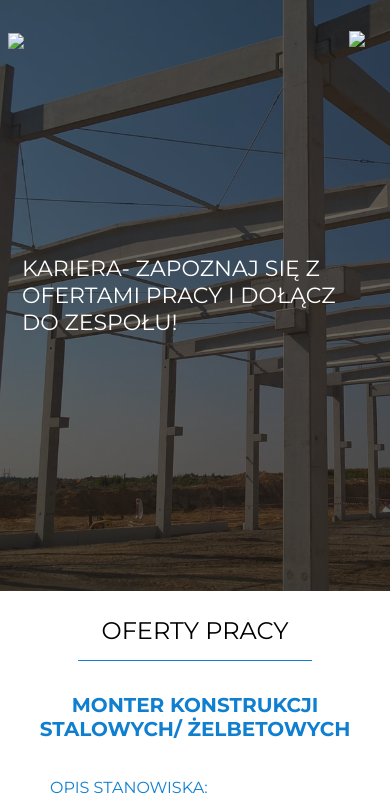
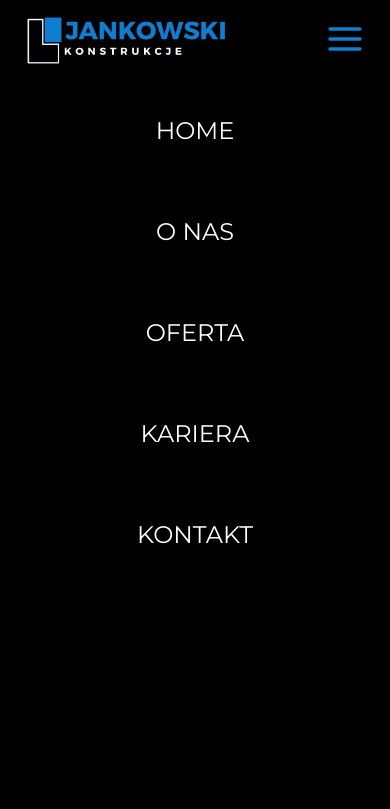
Before and after one commit to Natalia328/jk.rev2.io, a plain HTML site: page kariera.html in a window 390 px wide. Both pictures are taken after a click on the button 356 px from the left and 40 px from the top of the page. Shown: the top 809 px of the page. Drawn offline with Linux system fonts and the light colour scheme; files that its build step writes are made by us from their sources; files whose address does not match are found by name.

Commit message:
Update kariera.html

```diff
--- a/kariera.html
+++ b/kariera.html
@@ -8,32 +8,32 @@
     <meta name="description" content="Profesjonalny montaż prefabrykowanych konstrukcji żelbetowych i konstrukcji stalowych.">
     <link rel="preconnect" href="https://fonts.gstatic.com" crossorigin>
     <link href="https://fonts.googleapis.com/css2?family=Montserrat:wght@200;400;700&display=swap" rel="stylesheet">
-    <link rel="stylesheet" href="dist/css/style.min.css">
+    <link rel="stylesheet" href="style.min.css">
     <title>Jankowski Konstrukcje</title>
 </head>
 <body>
 <nav class="nav">
     <div class="nav__brand">
-        <a class="nav__brand-name" href="/index.html#">
-            <img class='logo' src="/dist/img/logo.png">
+        <a class="nav__brand-name" href="index.html#">
+            <img class='logo' src="logo.png">
             <!-- <p>Jankowski</p>
             <p> Konstrukcje</p> -->
         </a>
     </div>
-    <button class="nav__burger"><img src="/dist/img/menu.svg"></button>
+    <button class="nav__burger"><img src="menu.svg"></button>
     <div class="nav__links">
-        <a class="nav__link" href="/index.html#">Home</a>
-        <a class="nav__link" href="/index.html#about-us">O nas</a>
-        <a class="nav__link" href="/index.html#offer">Oferta</a>
-        <a class="nav__link" href="/kariera.html">Kariera</a>
-        <a class="nav__link" href="/index.html#contact">Kontakt</a>
+        <a class="nav__link" href="index.html#">Home</a>
+        <a class="nav__link" href="index.html#about-us">O nas</a>
+        <a class="nav__link" href="index.html#offer">Oferta</a>
+        <a class="nav__link" href="kariera.html">Kariera</a>
+        <a class="nav__link" href="index.html#contact">Kontakt</a>
     </div>
     <div class="nav__links-desktop">
-        <a class="nav__link" href="/index.html#">Home</a>
-        <a class="nav__link" href="/index.html#about-us">O nas</a>
-        <a class="nav__link" href="/index.html#offer">Oferta</a>
-        <a class="nav__link" href="/kariera.html">Kariera</a>
-        <a class="nav__link" href="/index.html#contact">Kontakt</a>
+        <a class="nav__link" href="index.html#">Home</a>
+        <a class="nav__link" href="index.html#about-us">O nas</a>
+        <a class="nav__link" href="index.html#offer">Oferta</a>
+        <a class="nav__link" href="kariera.html">Kariera</a>
+        <a class="nav__link" href="index.html#contact">Kontakt</a>
     </div>
 </nav>
 
@@ -71,6 +71,6 @@
    <footer class="footer">
     <p class="footer__text">&copy; <span class="footer__year"></span> Jankowski Konstrukcje Sp. z o.o.</p>
 </footer>
-    <script src="dist/js/main.min.js"></script>
+    <script src="main.min.js"></script>
 </body>
 </html>
```
